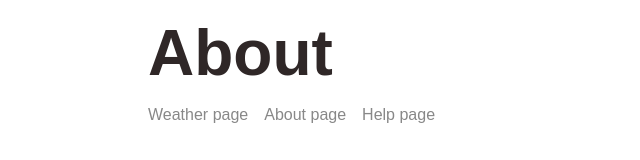
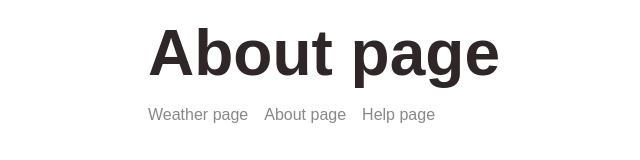
Before and after one commit to bluin4308/weather-react, a React (Create React App) app: page /about in a window 1280 px wide. Shown: the top 160 px of the page, without its empty margins (305-945 px from the left). Built offline with nearby package versions, Linux system fonts and the light colour scheme.

Commit message:
migrate to ReactJS18

```diff
--- a/package.json
+++ b/package.json
@@ -11,6 +11,7 @@
     "react-dom": "^18.2.0",
     "react-router-dom": "^6.3.0",
     "react-scripts": "5.0.1",
+    "request": "^2.88.2",
     "web-vitals": "^2.1.4"
   },
   "scripts": {
--- a/src/components/404/error.jsx
+++ b/src/components/404/error.jsx
@@ -1,4 +1,5 @@
 import React from "react";
+
 const Error = ({ error }) => {
   return (
     <>
@@ -7,4 +8,5 @@ const Error = ({ error }) => {
     </>
   );
 };
+
 export default Error;
--- a/src/components/about/about.jsx
+++ b/src/components/about/about.jsx
@@ -10,5 +10,3 @@ export default class About extends React.Component {
     );
   }
 }
-
-// export default About;
--- a/src/components/header/header.jsx
+++ b/src/components/header/header.jsx
@@ -1,18 +1,11 @@
 import React from "react";
 import { Link } from "react-router-dom";
 class Header extends React.Component {
-  // state = {
-  //   title: "Test title",
-  // };
-
-  // updateTitle = (string) => {
-  //   this.setState({ title: string });
-  // };
   render() {
     const { title } = this.props;
     return (
       <header>
-        {title ? <h1>{title}</h1> : null}
+        {title ? <h1>{title} page</h1> : null}
         <div>
           <Link to="/">Weather page</Link>
           <Link to="/about">About page</Link>
--- a/src/services/geocode.js
+++ b/src/services/geocode.js
@@ -6,10 +6,8 @@ const geocode = (address, callback) => {
     ".json?access_token=pk.eyJ1Ijoib3RqdSIsImEiOiJjbDcyZThtdjkwamx5NDFuOTF2aW1oMDhuIn0.EZ1ULM7-jCIBhir_F3qkXw&limit=1";
   request({ url, json: true }, (error, { body }) => {
     if (error) callback("Geocoding ERROR!");
-    //если не задавать второй параметр то он undefined по умолчанию
     else if (body.features.length === 0)
       callback("Unable to find location. Try another search!");
-    //если не задавать второй параметр то он undefined по умолчанию
     else {
       const geolocation = body.features[0];
       const latitude = geolocation.center[1];
@@ -20,4 +18,4 @@ const geocode = (address, callback) => {
   });
 };
 
-module.exports = {geocode};
+module.exports = { geocode };
```
Also changed, not shown: src/components/main/main.jsx (+1 -7 lines), src/server.js (+4 -4 lines), 1 other file (tests, documents, lock files or other folders).
